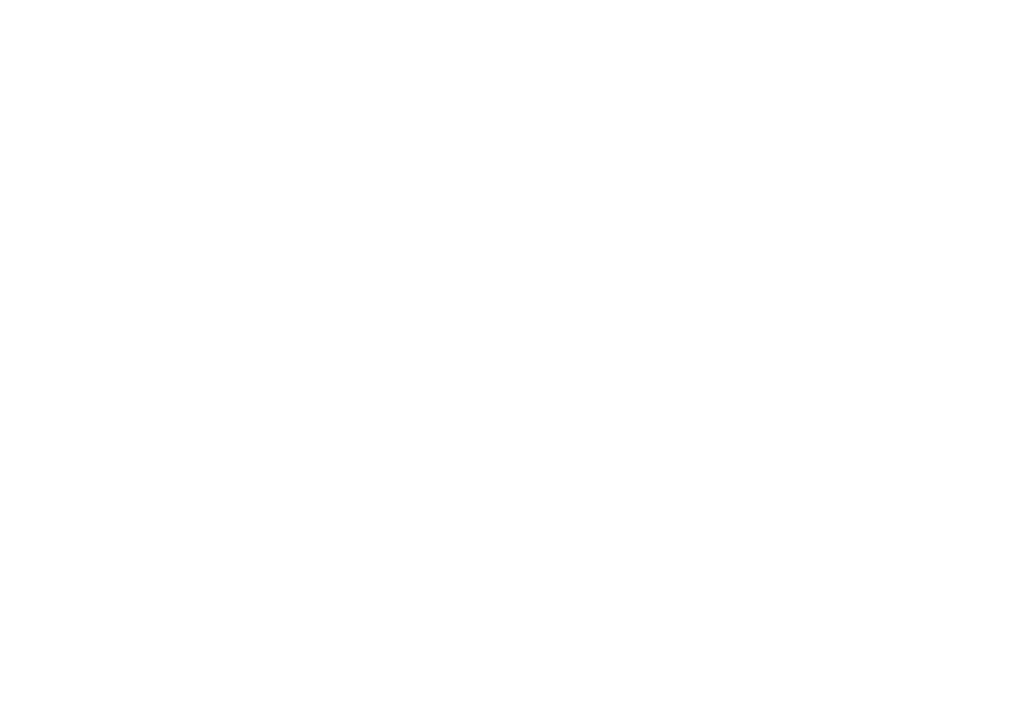
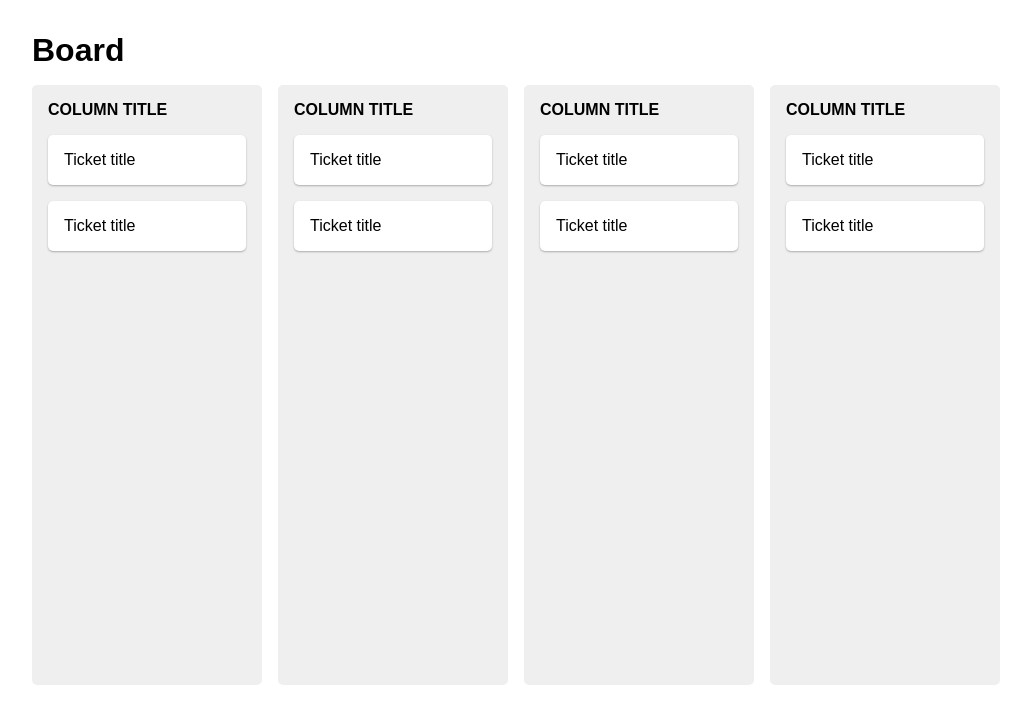
Before and after one commit to t-devl/kanban-board, a React (Create React App) app: page / in a window 1280 px wide. Shown: the top 724 px of the page, without its empty margins (0-1031 px from the left). Built offline with nearby package versions, Linux system fonts and the light colour scheme.

Commit message:
Add board, column and card components

```diff
--- a/public/index.html
+++ b/public/index.html
@@ -24,7 +24,7 @@
       work correctly both with client-side routing and a non-root public URL.
       Learn how to configure a non-root public URL by running `npm run build`.
     -->
-    <title>React App</title>
+    <title>Kanban Board</title>
   </head>
   <body>
     <noscript>You need to enable JavaScript to run this app.</noscript>
--- a/src/App.css
+++ b/src/App.css
@@ -7,3 +7,58 @@
 body {
   font-family: Arial, Helvetica, sans-serif;
 }
+
+.App {
+  min-height: 100vh;
+}
+
+.board {
+  padding: 1rem;
+}
+
+.board__title {
+  margin-bottom: 1rem;
+}
+
+.column {
+  height: 75vh;
+  padding: 1rem;
+  margin-bottom: 1rem;
+  border-radius: 5px;
+  background-color: rgb(239, 239, 239);
+}
+
+.column__title {
+  margin-bottom: 1rem;
+  font-size: 1rem;
+  text-transform: uppercase;
+}
+
+.card {
+  padding: 1rem;
+  margin-bottom: 1rem;
+  border-radius: 5px;
+  background-color: white;
+  box-shadow: 0px 1px 2px 0px rgb(171, 171, 171);
+}
+
+.card__title {
+  font-size: 1rem;
+  font-weight: normal;
+}
+
+@media (min-width: 600px) {
+  .board {
+    padding: 2rem;
+  }
+
+  .columns {
+    display: flex;
+  }
+
+  .column {
+    min-width: 230px;
+    margin-right: 1rem;
+    margin-bottom: 0;
+  }
+}
--- a/src/App.tsx
+++ b/src/App.tsx
@@ -1,7 +1,12 @@
 import "./App.css";
+import Board from "./components/Board";
 
 function App() {
-  return <div className="App"></div>;
+  return (
+    <div className="App">
+      <Board></Board>
+    </div>
+  );
 }
 
 export default App;
--- /dev/null
+++ b/src/components/Board.tsx
@@ -0,0 +1,15 @@
+import Column from "./Column";
+
+export default function Board() {
+  return (
+    <div className="board">
+      <h1 className="board__title">Board</h1>
+      <div className="columns">
+        <Column></Column>
+        <Column></Column>
+        <Column></Column>
+        <Column></Column>
+      </div>
+    </div>
+  );
+}
--- /dev/null
+++ b/src/components/Card.tsx
@@ -0,0 +1,7 @@
+export default function Card() {
+  return (
+    <div className="card">
+      <h3 className="card__title">Ticket title </h3>
+    </div>
+  );
+}
--- /dev/null
+++ b/src/components/Column.tsx
@@ -0,0 +1,11 @@
+import Card from "./Card";
+
+export default function Column() {
+  return (
+    <div className="column">
+      <h2 className="column__title">Column title</h2>
+      <Card></Card>
+      <Card></Card>
+    </div>
+  );
+}
```
